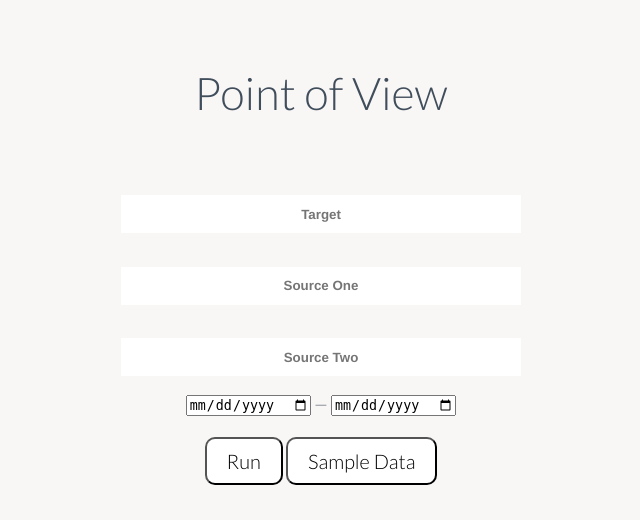
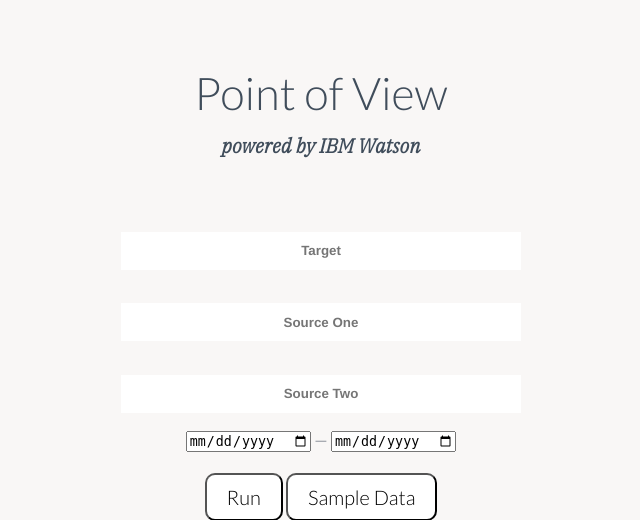
Before and after one commit to rosslh/Point-of-View, a Flask app: page / in a window 1280 px wide. Shown: the top 520 px of the page, without its empty margins (319-959 px from the left). Run offline with Flask 2, Linux system fonts and the light colour scheme.

Commit message:
Added fonts

```diff
--- a/templates/qHack.html
+++ b/templates/qHack.html
@@ -14,6 +14,18 @@
             font-weight: lighter;
             padding-top: 50px;
             line-height: 26.4px;
+        }
+        @font-face {
+        font-family: "IBMPlexSerif";
+
+        src:
+        url("IBMPlexSerif-LightItalic-Latin1.woff") format("woff"),
+        url("IBMPlexSerif-LightItalic-Latin1.woff2") format("woff2"),
+        url("IBMPlexSerif-LightItalic.otf") format("otf");
+        }
+        h2{
+            font-family: IBMPlexSerif;
+            font-size: 20px;
         }
 
         p {
@@ -337,6 +349,7 @@
 <body>
     <div>
         <h1>Point of View</h1>
+        <h2>powered by IBM Watson</h2>
     </div>
     <br><br>
     <form method="POST">
```
Also changed, not shown: templates/IBMPlexSerif-LightItalic-Latin1.woff (added), templates/IBMPlexSerif-LightItalic-Latin1.woff2 (added), templates/IBMPlexSerif-LightItalic.otf (added).
